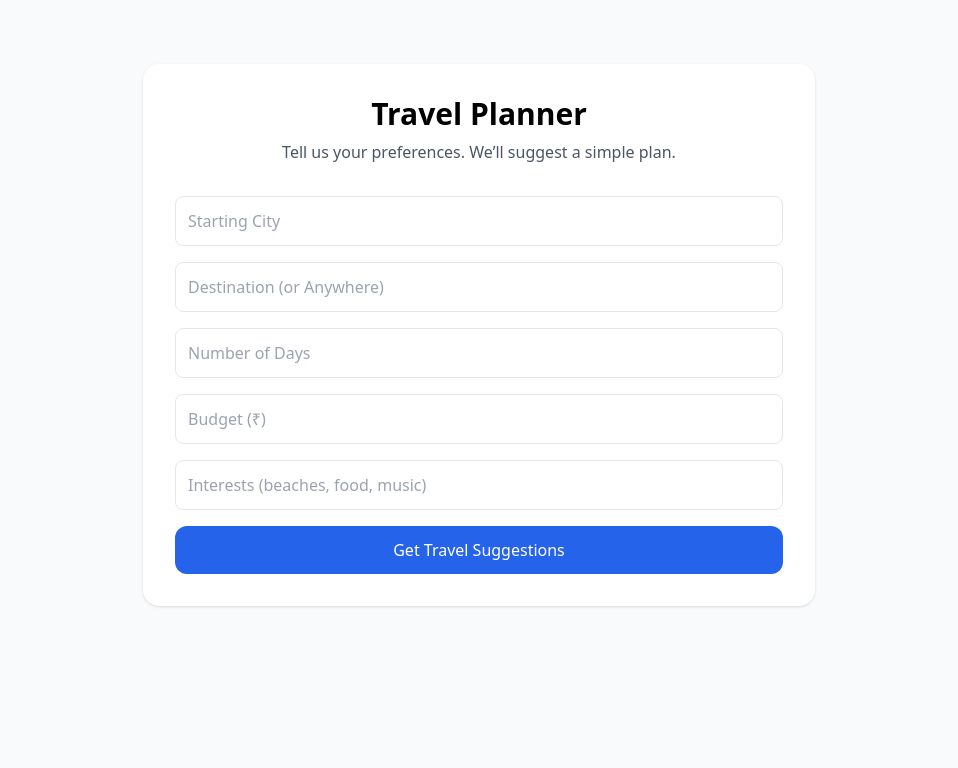
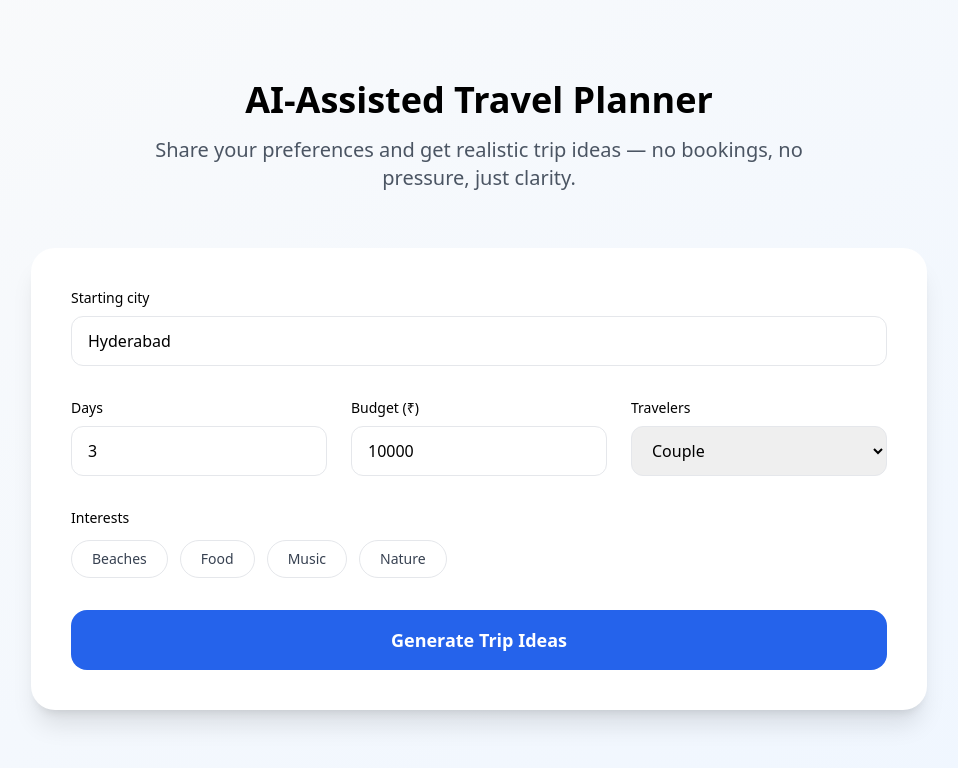
Before and after one commit to sudheercg/trippligo, a React (Vite) app: page /planner in a window 1280 px wide. Shown: the top 768 px of the page, without its empty margins (161-1119 px from the left). Built offline with nearby package versions, Linux system fonts and the light colour scheme.

Commit message:
Add planner page with AI-style travel s

```diff
--- /dev/null
+++ b/src/engine/plannerEngine.js
@@ -0,0 +1,79 @@
+export function generatePlan(input) {
+  const {
+    fromCity,
+    days,
+    budget,
+    interests = [],
+    travelers
+  } = input;
+
+  const results = [];
+
+  // RULE 1: Short trips, low budget → nearby destinations
+  if (fromCity === "Hyderabad" && days <= 3 && budget <= 12000) {
+    results.push({
+      destination: "Gokarna",
+      summary: `
+Gokarna works well for a short ${days}-day trip from Hyderabad if you’re on a tight budget.
+
+Overnight buses save both time and hotel cost. The town is calm, beaches are walkable, and food is affordable.
+This trip suits travelers who prefer slow mornings, simple stays, and fewer crowds.
+      `
+    });
+
+    results.push({
+      destination: "Visakhapatnam",
+      summary: `
+Vizag is a practical option if you want beaches with better city comfort.
+
+Trains are economical, food options are diverse, and the beach road makes evenings pleasant.
+Best if you want balance — sightseeing plus relaxation.
+      `
+    });
+  }
+
+  // RULE 2: Food + culture focus
+  if (interests.includes("food")) {
+    results.push({
+      destination: "Pondicherry",
+      summary: `
+Pondicherry stands out for travelers who enjoy food and relaxed walks.
+
+French-influenced cafés, calm streets, and seaside evenings make it ideal for couples.
+Costs are manageable if travel is planned in advance.
+      `
+    });
+  }
+
+  // RULE 3: Hills & calm
+  if (interests.includes("nature") || interests.includes("music")) {
+    results.push({
+      destination: "Coorg",
+      summary: `
+Coorg fits travelers looking for greenery, quiet stays, and unhurried days.
+
+Best suited if you’re okay with longer road travel and fewer sightseeing spots.
+This trip is about slowing down, not packing activities.
+      `
+    });
+  }
+
+  // Fallback
+  if (results.length === 0) {
+    results.push({
+      destination: "Flexible planning",
+      summary: `
+Based on your inputs, a highly customized plan would work better.
+
+Consider adjusting budget or travel days to unlock better destination options.
+      `
+    });
+  }
+
+  return {
+    title: `Trip ideas from ${fromCity}`,
+    recommendations: results.slice(0, 2), // keep it focused
+    disclaimer:
+      "These suggestions are based on common travel patterns and practical constraints. Always plan bookings independently."
+  };
+}
--- a/src/pages/Planner.jsx
+++ b/src/pages/Planner.jsx
@@ -1,131 +1,167 @@
 import { useState } from "react";
+import { generatePlan } from "../engine/plannerEngine";
 
 export default function Planner() {
   const [form, setForm] = useState({
-    startingCity: "",
-    destination: "",
-    days: "",
-    budget: "",
-    interests: "",
+    fromCity: "Hyderabad",
+    days: 3,
+    budget: 10000,
+    travelers: "couple",
+    interests: []
   });
 
-  const [loading, setLoading] = useState(false);
-  const [result, setResult] = useState(null);
+  const [plan, setPlan] = useState(null);
 
-  const handleChange = (e) => {
-    setForm({ ...form, [e.target.name]: e.target.value });
-  };
+  function handleChange(e) {
+    const { name, value } = e.target;
+    setForm(prev => ({ ...prev, [name]: value }));
+  }
 
-  const handleSubmit = (e) => {
+  function toggleInterest(interest) {
+    setForm(prev => ({
+      ...prev,
+      interests: prev.interests.includes(interest)
+        ? prev.interests.filter(i => i !== interest)
+        : [...prev.interests, interest]
+    }));
+  }
+
+  function handleSubmit(e) {
     e.preventDefault();
-    setLoading(true);
-    setResult(null);
-
-    // Simulated AI response
-    setTimeout(() => {
-      setLoading(false);
-      setResult({
-        title: "Your Travel Plan",
-        summary: `A ${form.days || 3}-day trip starting from ${
-          form.startingCity || "Hyderabad"
-        } with a budget of ₹${form.budget || 10000}.`,
-        itinerary: [
-          "Day 1: Local exploration, food walks, relaxed sightseeing",
-          "Day 2: Beach visit, cultural spots, evening music scene",
-          "Day 3: Shopping, cafes, return journey",
-        ],
-        tips: [
-          "Prefer local transport",
-          "Book stays early for better prices",
-          "Avoid peak-hour travel",
-        ],
-      });
-    }, 1500);
-  };
+    setPlan(generatePlan(form));
+  }
 
   return (
-    <div className="min-h-screen bg-gray-50 px-6 py-16">
-      <div className="max-w-2xl mx-auto bg-white p-8 rounded-2xl shadow">
-        <h1 className="text-3xl font-bold mb-2 text-center">
-          Travel Planner
+    <div className="min-h-screen bg-gradient-to-br from-gray-50 to-blue-50 px-6 py-20">
+      <div className="max-w-4xl mx-auto">
+
+        {/* Header */}
+        <div className="text-center mb-14">
+          <h1 className="text-4xl font-extrabold mb-4">
+            AI-Assisted Travel Planner
           </h1>
-        <p className="text-gray-600 text-center mb-8">
-          Tell us your preferences. We’ll suggest a simple plan.
+          <p className="text-xl text-gray-600 max-w-2xl mx-auto">
+            Share your preferences and get realistic trip ideas —
+            no bookings, no pressure, just clarity.
           </p>
+        </div>
 
-        <form onSubmit={handleSubmit} className="space-y-4">
+        {/* Planner Card */}
+        <div className="bg-white rounded-3xl shadow-xl p-10 mb-16">
+          <form onSubmit={handleSubmit} className="space-y-8">
+
+            <div>
+              <label className="block text-sm font-medium mb-2">
+                Starting city
+              </label>
               <input
-            name="startingCity"
-            placeholder="Starting City"
-            className="w-full border p-3 rounded-lg"
+                name="fromCity"
+                value={form.fromCity}
                 onChange={handleChange}
+                className="w-full border rounded-xl px-4 py-3 focus:outline-none focus:ring-2 focus:ring-blue-500"
               />
+            </div>
 
+            <div className="grid md:grid-cols-3 gap-6">
+              <div>
+                <label className="block text-sm font-medium mb-2">
+                  Days
+                </label>
                 <input
-            name="destination"
-            placeholder="Destination (or Anywhere)"
-            className="w-full border p-3 rounded-lg"
+                  type="number"
+                  name="days"
+                  value={form.days}
                   onChange={handleChange}
+                  className="w-full border rounded-xl px-4 py-3"
                 />
+              </div>
 
+              <div>
+                <label className="block text-sm font-medium mb-2">
+                  Budget (₹)
+                </label>
                 <input
-            name="days"
-            placeholder="Number of Days"
-            className="w-full border p-3 rounded-lg"
+                  type="number"
+                  name="budget"
+                  value={form.budget}
                   onChange={handleChange}
+                  className="w-full border rounded-xl px-4 py-3"
                 />
+              </div>
 
-          <input
-            name="budget"
-            placeholder="Budget (₹)"
-            className="w-full border p-3 rounded-lg"
+              <div>
+                <label className="block text-sm font-medium mb-2">
+                  Travelers
+                </label>
+                <select
+                  name="travelers"
+                  value={form.travelers}
                   onChange={handleChange}
-          />
+                  className="w-full border rounded-xl px-4 py-3"
+                >
+                  <option value="solo">Solo</option>
+                  <option value="couple">Couple</option>
+                  <option value="family">Family</option>
+                  <option value="friends">Friends</option>
+                </select>
+              </div>
+            </div>
 
-          <input
-            name="interests"
-            placeholder="Interests (beaches, food, music)"
-            className="w-full border p-3 rounded-lg"
-            onChange={handleChange}
-          />
+            <div>
+              <label className="block text-sm font-medium mb-3">
+                Interests
+              </label>
+              <div className="flex flex-wrap gap-3">
+                {["beaches", "food", "music", "nature"].map(item => (
+                  <button
+                    type="button"
+                    key={item}
+                    onClick={() => toggleInterest(item)}
+                    className={`px-5 py-2 rounded-full border text-sm capitalize transition ${
+                      form.interests.includes(item)
+                        ? "bg-blue-600 text-white border-blue-600"
+                        : "bg-white text-gray-700 hover:border-gray-400"
+                    }`}
+                  >
+                    {item}
+                  </button>
+                ))}
+              </div>
+            </div>
 
             <button
               type="submit"
-            className="w-full bg-blue-600 text-white py-3 rounded-xl font-medium hover:bg-blue-700 transition"
+              className="w-full py-4 rounded-2xl bg-blue-600 text-white text-lg font-semibold hover:bg-blue-700 transition"
             >
-            Get Travel Suggestions
+              Generate Trip Ideas
             </button>
           </form>
+        </div>
 
-        {loading && (
-          <p className="text-center text-gray-500 mt-6">
-            Generating your plan…
-          </p>
-        )}
-
-        {result && (
-          <div className="mt-10 border-t pt-6">
-            <h2 className="text-2xl font-semibold mb-3">
-              {result.title}
+        {/* Results */}
+        {plan && (
+          <div className="space-y-10">
+            <h2 className="text-3xl font-bold text-center">
+              Suggested Trips
             </h2>
 
-            <p className="text-gray-700 mb-4">
-              {result.summary}
+            {plan.recommendations.map((item, index) => (
+              <div
+                key={index}
+                className="bg-white rounded-2xl shadow p-8"
+              >
+                <h3 className="text-2xl font-semibold mb-4">
+                  {item.destination}
+                </h3>
+                <p className="text-gray-700 leading-relaxed whitespace-pre-line">
+                  {item.summary.trim()}
                 </p>
+              </div>
+            ))}
 
-            <h3 className="font-semibold mb-2">Suggested Itinerary</h3>
-            <ul className="list-disc list-inside text-gray-700 mb-4">
-              {result.itinerary.map((item, idx) => (
-                <li key={idx}>{item}</li>
-              ))}
-            </ul>
-
-            <h3 className="font-semibold mb-2">Tips</h3>
-            <ul className="list-disc list-inside text-gray-700">
-              {result.tips.map((tip, idx) => (
-                <li key={idx}>{tip}</li>
-              ))}
-            </ul>
+            <p className="text-sm text-gray-500 text-center max-w-3xl mx-auto">
+              {plan.disclaimer}
+            </p>
           </div>
         )}
       </div>
```
Lines whose indentation alone changed are shown as unchanged.
